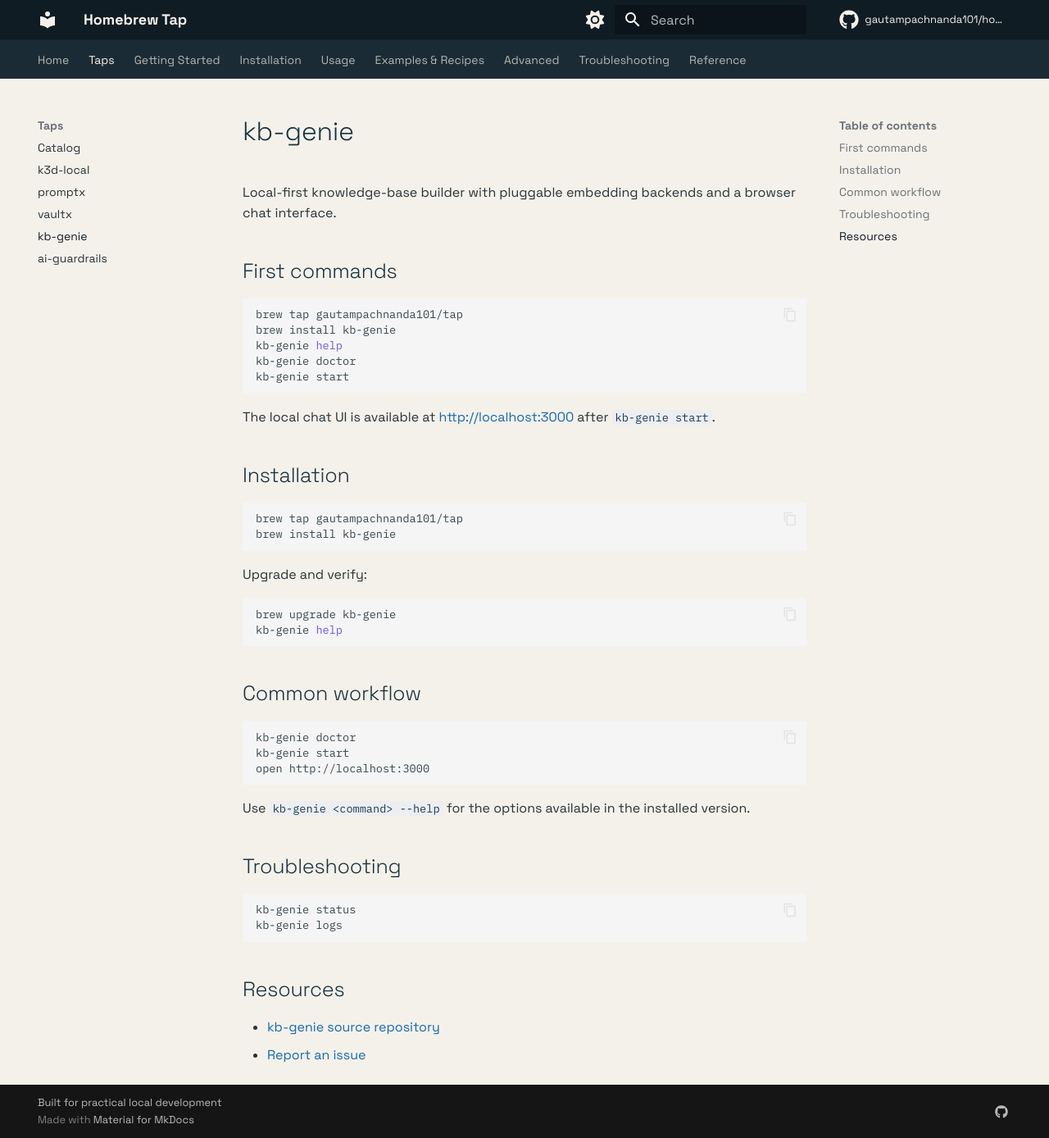
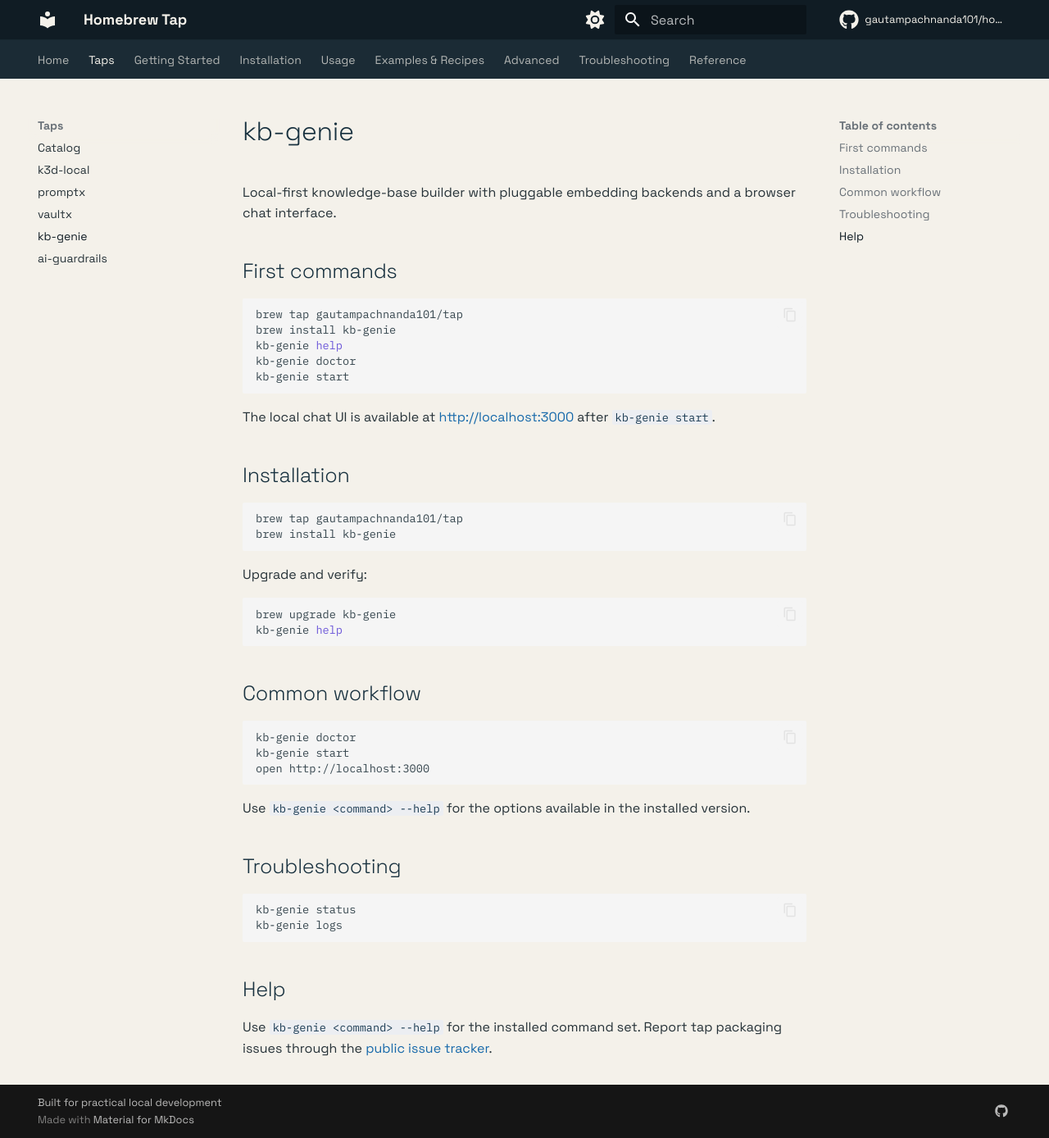
Before and after one commit to gautampachnanda101/homebrew-tap, an MkDocs documentation site: the page built from docs/taps/kb-genie.md, in a window 1280 px wide and 1388 px high. Shown: the whole window at 82% size. Built offline with MkDocs 1.6.1 and Material for MkDocs 9.7.7, drawn with Linux system fonts in a browser that asks for light colours; comment, search, counter and statistics services are not loaded.

Commit message:
docs: remove private project links

````diff
--- a/docs/taps/kb-genie.md
+++ b/docs/taps/kb-genie.md
@@ -45,7 +45,6 @@
 kb-genie logs
 ```
 
-## Resources
+## Help
 
-- [kb-genie source repository](https://github.com/gautampachnanda101/kb-genie)
-- [Report an issue](https://github.com/gautampachnanda101/kb-genie/issues)
+Use `kb-genie <command> --help` for the installed command set. Report tap packaging issues through the [public issue tracker](https://github.com/gautampachnanda101/homebrew-tap/issues).
````
Also changed, not shown: docs/examples.md (+0 -1 lines), docs/taps/ai-guardrails.md (+2 -2 lines), docs/usage.md (+2 -2 lines).
